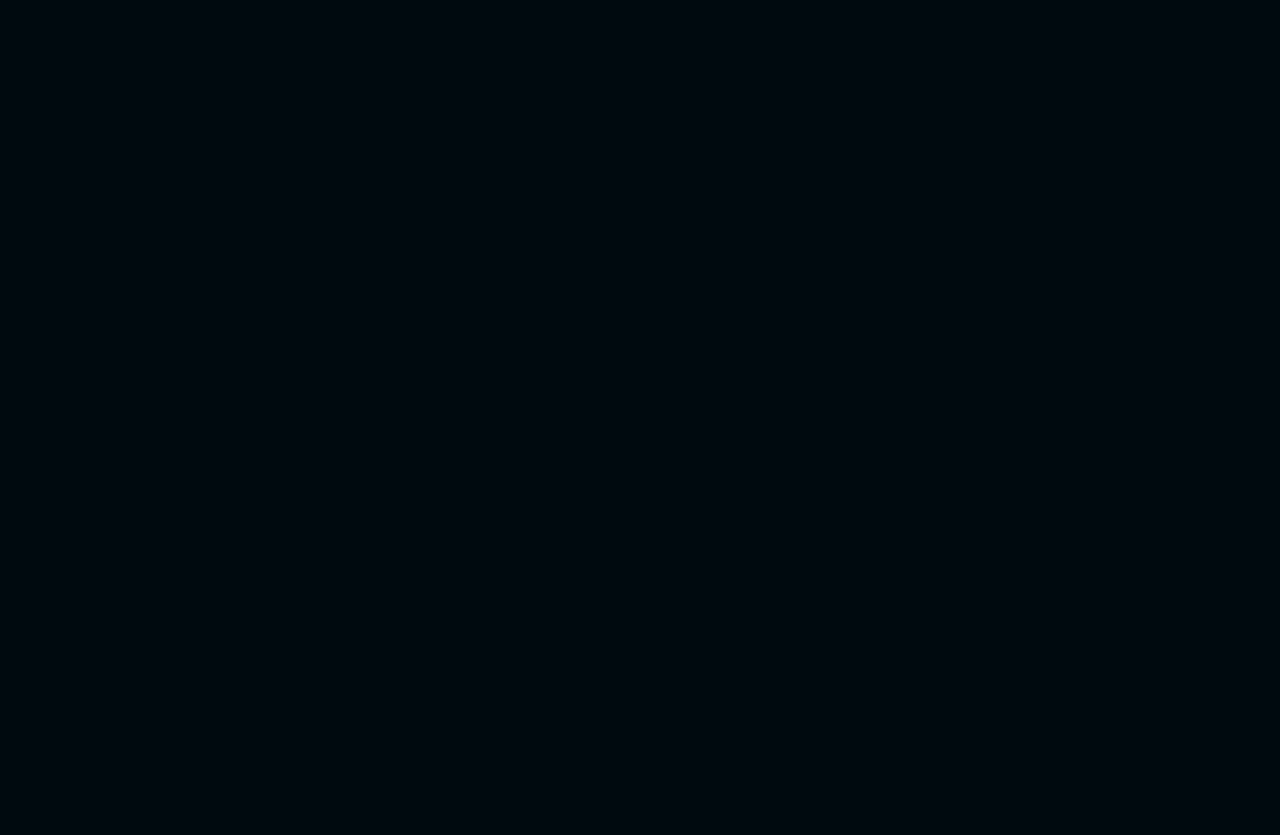
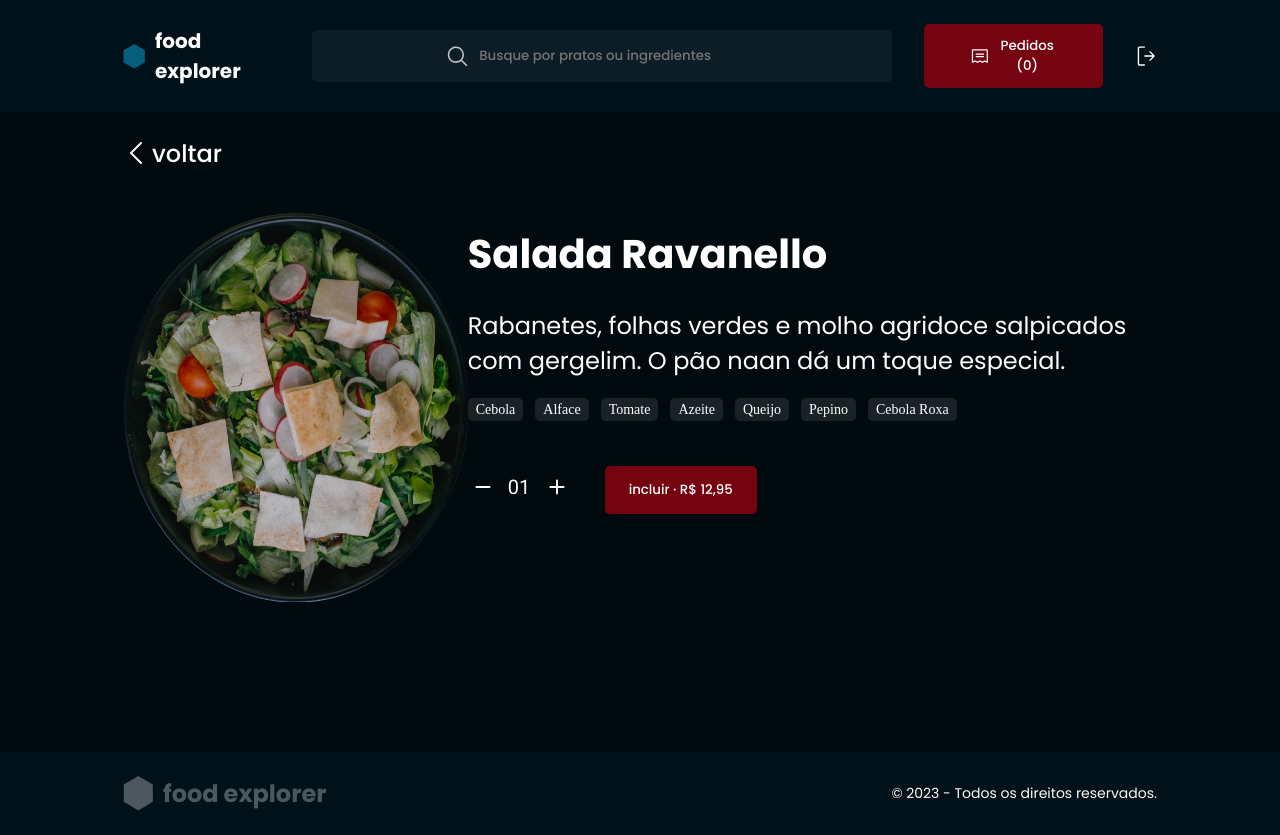
Before and after one commit to Caiobaldur/frontEnd-foodexplorer, a React (Vite) app: page /dish/1 in a window 1280 px wide. Before the commit this address had no page. Before the commit the page ends 800 px from the top, so only its background shows below. Built offline with nearby package versions, Linux system fonts and the light colour scheme.

Commit message:
feat: show dish page (desk)

```diff
--- /dev/null
+++ b/src/pages/ShowDish/index.jsx
@@ -0,0 +1,55 @@
+import { Button } from "../../components/Button/Button";
+import { Header } from "../../components/Header/Header";
+import { Footer } from "../../components/Footer/Footer";
+import { Container, Section } from "./style";
+import { BackButton } from "../../components/BackButton";
+import dish1 from "../../assets/Mask_group.png";
+import { Tag } from "../../components/Tag";
+import { AddButton, RemoveButton } from "../../components/DishCard/styles";
+import { IoIosAdd, IoIosRemove } from "react-icons/io";
+
+
+export function ShowDish() {
+  return (
+    <Container>
+      <Header />
+      <Section>
+        <div className="left__content">
+        <BackButton />
+        <img src={dish1} alt="" />
+        </div>
+        <div className="dish__description">
+          <h1>Salada Ravanello</h1>
+          <p>
+            Rabanetes, folhas verdes e molho agridoce salpicados com gergelim. O
+            pão naan dá um toque especial.
+          </p>
+          <div className="dish__ingedients">
+            <Tag title="Cebola" />
+            <Tag title="Alface" />
+            <Tag title="Tomate" />
+            <Tag title="Azeite" />
+            <Tag title="Queijo" />
+            <Tag title="Pepino" />
+            <Tag title="Cebola Roxa" />
+          </div>
+          <div className="wrap-order">
+            <div className="order_varyButtons">
+              <RemoveButton>
+                <IoIosRemove />
+              </RemoveButton>
+              <span className="quantity">01</span>
+              <AddButton>
+                <IoIosAdd />
+              </AddButton>
+            </div>
+            <div className="wrap_button">
+              <Button title="incluir · R$ 12,95" />
+            </div>
+          </div>
+        </div>
+      </Section>
+      <Footer />
+    </Container>
+  );
+}
--- /dev/null
+++ b/src/pages/ShowDish/style.js
@@ -0,0 +1,67 @@
+import styled from "styled-components";
+
+export const Container = styled.div`
+
+
+
+`;
+
+export const Section = styled.section`
+
+    padding: 2.4rem 12.3rem 15rem;
+    display: flex;
+
+  .left__content{
+    display: flex;
+    flex-direction: column;
+    flex: 1;
+    gap: 4.2rem;
+
+    > img {
+      width: 39rem;
+      height: 39rem;
+    }
+  }
+  .dish__description{
+    display: flex;
+    flex-direction: column;
+    justify-content: center;
+    flex: 2;
+    gap: 2.4rem;
+    h1 {
+      font-size: 4rem;
+    }
+
+    p {
+      width: 68.7rem;
+      font-size: 2.4rem;
+    }
+  }
+
+  .wrap-order {
+    padding-top: 2.4rem;
+    display: flex;
+    align-items: center;
+    gap: 3.3rem;
+  }
+
+  .order_varyButtons {
+    display: flex;
+    align-items: center;
+    gap: 1rem;
+  }
+
+  .quantity {
+    font-family: ${({theme}) => theme.FONTS.Secondary};
+    width: 2.4rem;
+    height: 3rem;
+    font-size: 2rem;
+  }
+
+  .wrap_button {
+    & button{
+      padding: 0 2.4rem;
+    }
+  }
+
+`;
--- a/src/routes/app.routes.jsx
+++ b/src/routes/app.routes.jsx
@@ -2,11 +2,14 @@
 import { Route, Routes } from "react-router-dom";
 
 import { Home } from "../pages/Home/Home";
+import { ShowDish } from "../pages/ShowDish";
+
 
 export function AppRoutes(){
   return (
     <Routes>
-      <Route path="/" element={<Home/>}/>
+      {/* <Route path="/" element={<Home/>}/> */}
+      <Route path="/dish/:id" element={<ShowDish/>}/>
     </Routes>
   )
 
```
